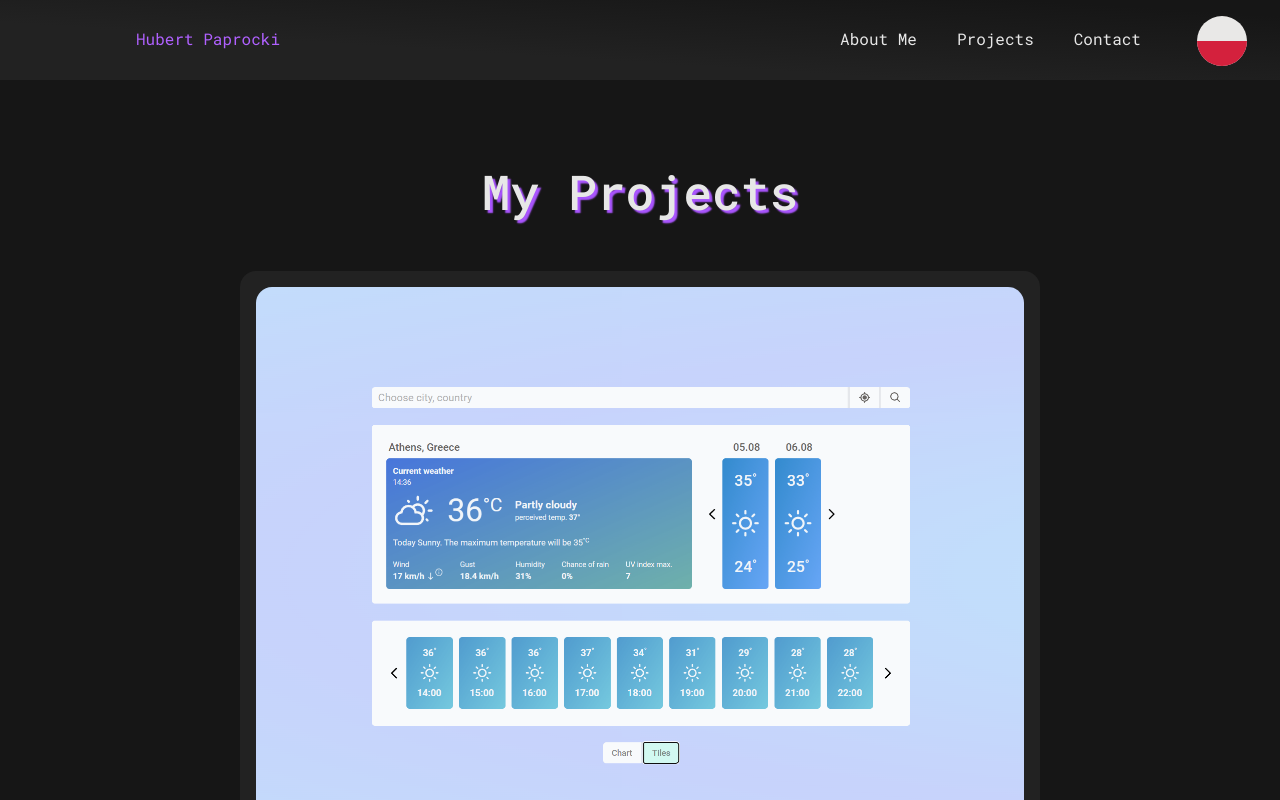
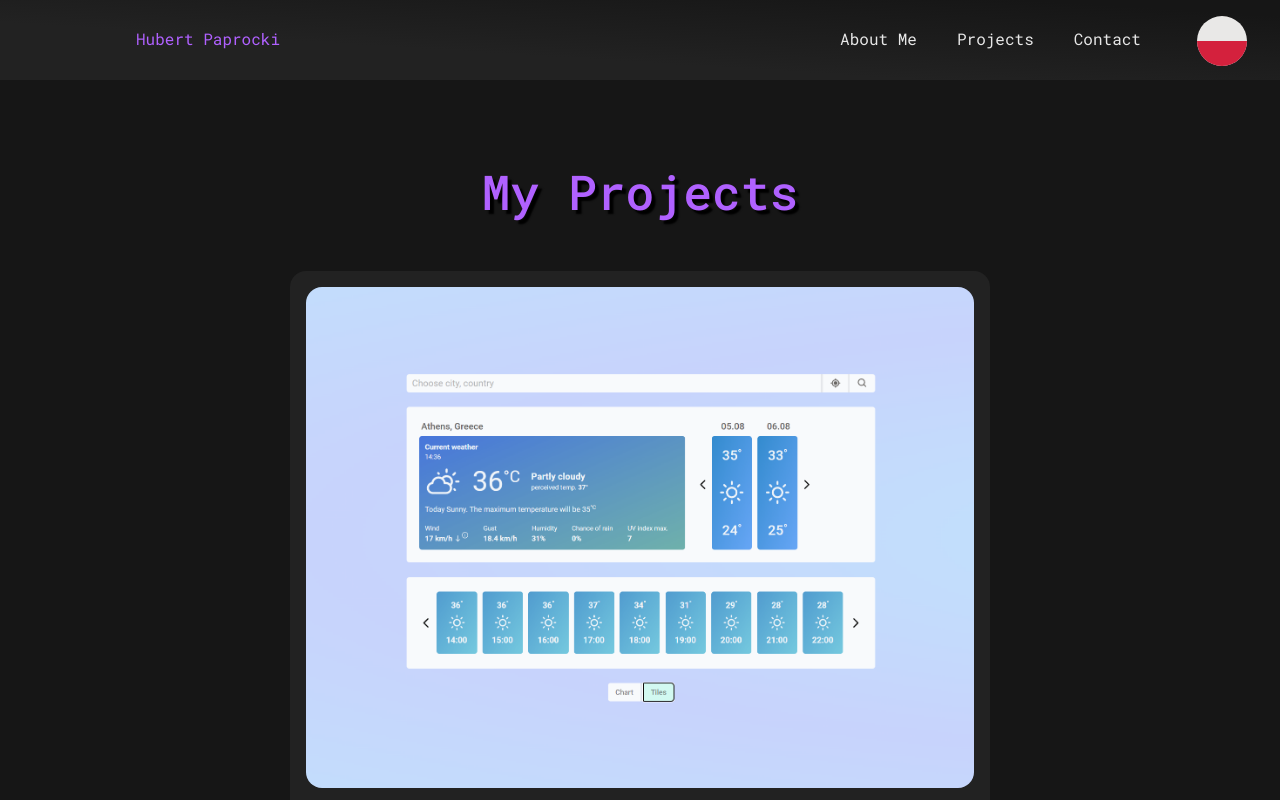
Before and after one commit to Hubert-paprocki/portfolio-hp, a Next.js app: page /projects in a window 1280 px wide. Built offline with nearby package versions, Linux system fonts and the light colour scheme.

Commit message:
feat:change headings color

```diff
--- a/src/components/projectList/Projects.module.scss
+++ b/src/components/projectList/Projects.module.scss
@@ -14,7 +14,7 @@
   padding: 1rem;
   border-radius: $roundedMd;
   list-style: none;
-  max-width: 800px;
+  max-width: 700px;
   transition: 0.2s;
   text-align: center;
 
@@ -49,7 +49,7 @@
   .textWrapper {
     transition: 0.2s;
     h2 {
-      @include text($lightText, $violet, $textShadowSmall);
+      @include text($violetText, black, $textShadow);
       font-size: 1.25rem;
       margin: 0.5rem;
       @media (min-width: 600px) {
--- a/src/components/techStackList/TechStack.module.scss
+++ b/src/components/techStackList/TechStack.module.scss
@@ -76,7 +76,7 @@
       }
     }
     .text {
-      @include text($lightText, $violet, $textShadowSmall);
+      @include text($violetText, black, $textShadowSmall);
       &Small {
         color: $lightText;
         @media (min-width: 1016px) {
--- a/src/pages/projects/ProjectPage.module.scss
+++ b/src/pages/projects/ProjectPage.module.scss
@@ -60,7 +60,7 @@
       }
     }
     h1 {
-      @include text($lightText, $violet, $textShadow);
+      @include text($violetText, black, $textShadow);
       font-size: 1.8rem;
       flex-grow: 1;
       padding: 1rem 0 1rem 0;
@@ -84,7 +84,7 @@
       }
       @media (min-width: 1400px) {
         font-size: 1.6rem;
-        @include text($lightText, $violet, $textShadowSmall);
+        @include text($lightText, _, _);
       }
     }
     a {
--- a/src/pages/projects/ProjectsPage.module.scss
+++ b/src/pages/projects/ProjectsPage.module.scss
@@ -21,6 +21,6 @@
       margin-top: 5rem;
     }
 
-    @include text($lightText, $violet, $textShadow);
+    @include text($violetText, black, $textShadow);
   }
 }
--- a/src/styles/_config.scss
+++ b/src/styles/_config.scss
@@ -1,13 +1,19 @@
 $violet: #a5f;
 $backgroundLight: #222222;
 $backgroundDark: #161616;
+$backgroundLighter: #2c2c2c;
 
 $lightText: #e7e7e7;
 $mediumText: #aaaaaa;
 $violetText: #b061ff;
+$orange: #d88b20;
 
 $textShadowSmall: 1px 1px;
 $textShadowSmaller: 0.75px 0.75px;
-$textShadow: 3px 3px 1.5px;
+$textShadow: 4px 4px 1.75px;
 
 $roundedMd: 1rem;
+$roundedSm: 0.5rem;
+
+$boxShadowStandard: 0 0 15px 0 rgba($violet, 0.3);
+$boxShadowSMall: 0 0 5px 0 $backgroundLighter;
```
Also changed, not shown: src/styles/Home.module.scss (+5 -3 lines).
